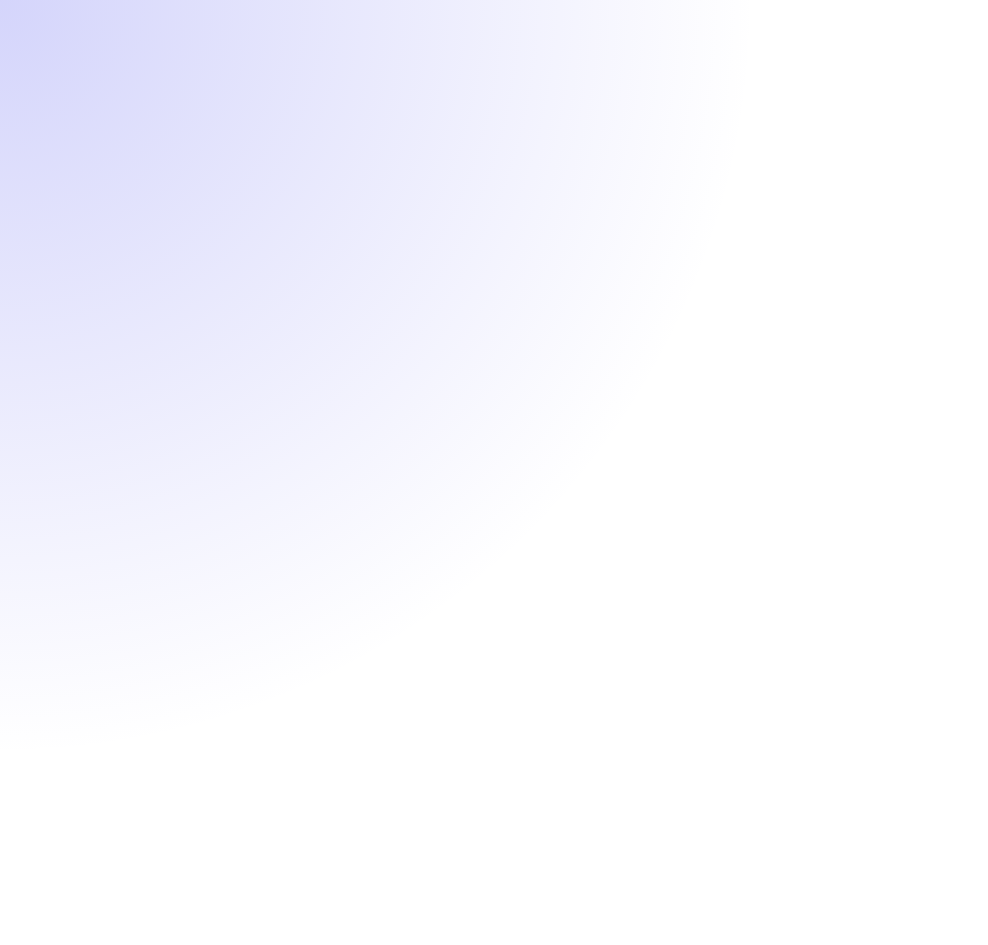
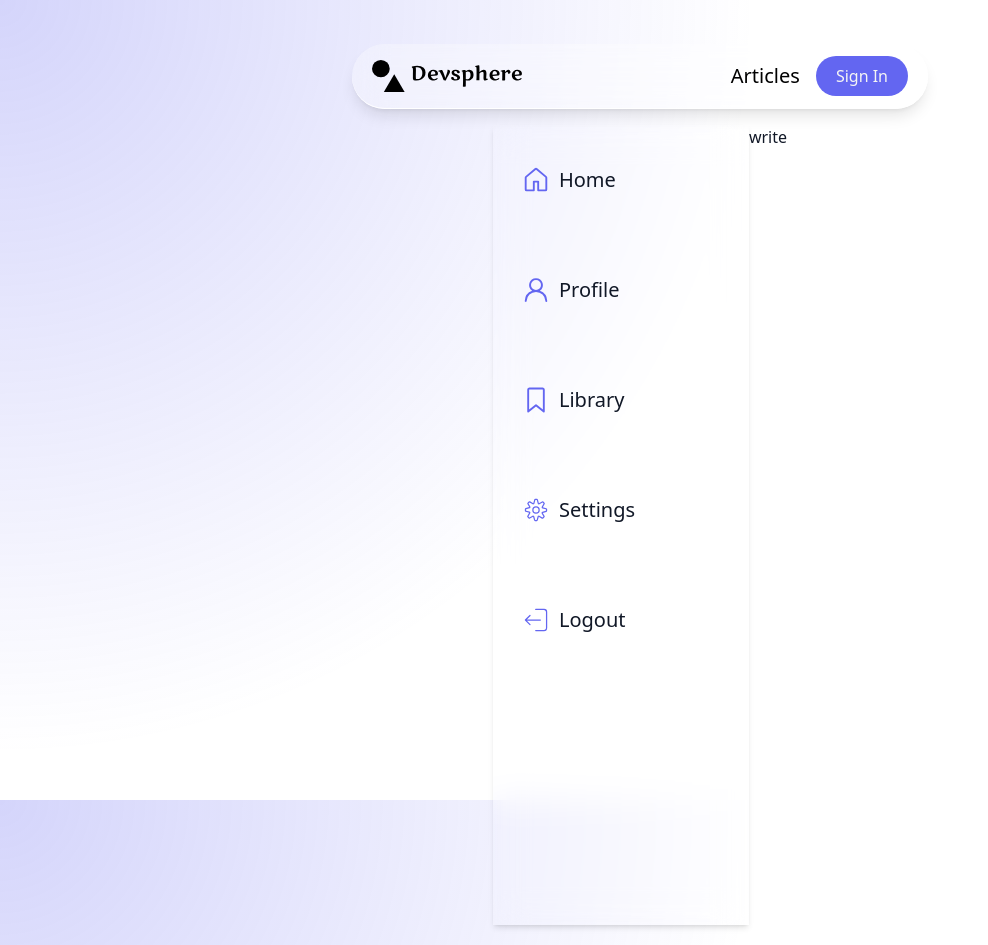
Before and after one commit to thedanielking/devSphere, a React (Vite) app: page /library/write in a window 1280 px wide. Before the commit this address had no page. Shown: the whole page, without its empty margins (0-988 px from the left). Before the commit the page ends 800 px from the top, so only its background shows below. Built offline with nearby package versions, Linux system fonts and the light colour scheme.

Commit message:
protectedRoute WritePosts

```diff
--- a/src/App.jsx
+++ b/src/App.jsx
@@ -1,13 +1,16 @@
 import { BrowserRouter, Navigate, Route, Routes } from "react-router-dom";
 import { Toaster } from "react-hot-toast";
 import AppLayout from "./components/AppLayout"
-
 
 import Homepage from "./pages/Homepage"
 import Login from "./pages/Login"
 import Signup from "./pages/Signup"
 import PostPage from "./pages/PostPage";
 import Posts from "./pages/Posts";
+
+import ProtectedRoute from "./components/ProtectedRoute";
+import WritePost from "./components/WritePost";
+
 
 function App() {
   return (
@@ -21,6 +24,12 @@ function App() {
           <Route path="/signUp" element={<Signup />} />
           <Route path="/posts" element={<Posts />} />
           <Route path="/posts/:slug" element={<PostPage />} />
+          <Route path="/library/write" element={
+            <ProtectedRoute>
+              <WritePost />
+            </ProtectedRoute >
+          }/>
+
         </Route>
       </Routes>
     </BrowserRouter>
--- a/src/components/PostsHeader.jsx
+++ b/src/components/PostsHeader.jsx
@@ -4,6 +4,7 @@ import SortBy from "./SortBy"
 import WritePostButton from "./WritePostButton"
 
 function PostsHeader() {
+
     return (
         <div className="flex flex-col gap-4 lg:flex-row lg:justify-between lg:items-center">
                 <div className="flex items-center gap-2">
--- /dev/null
+++ b/src/components/ProtectedRoute.jsx
@@ -0,0 +1,6 @@
+function ProtectedRoute({children}){
+    return children;
+}
+
+
+export default ProtectedRoute;
--- /dev/null
+++ b/src/components/WritePost.jsx
@@ -0,0 +1,7 @@
+function WritePost(){
+    return (
+        <div>write</div>
+    )
+}
+
+export default WritePost;
--- a/src/components/WritePostButton.jsx
+++ b/src/components/WritePostButton.jsx
@@ -1,12 +1,25 @@
+import { useAuth } from "../context/AuthContext";
+
+import {Link} from "react-router-dom";
 import { TbPencilCode } from "react-icons/tb"
 
 function WritePostButton() {
+    const {user} = useAuth();
+
+    if(!user){
+        return (
+            <span className="px-5 py-2 rounded flex items-center gap-2 bg-primary opacity-60 cursor-not-allowed">
+                <TbPencilCode className="text-xl text-white" />
+                <p className="text-white text-xl lg:text-2xl">Write</p>
+            </span>
+        )
+    }
     return (
-        <button className="px-5 py-2 rounded flex items-center gap-2 bg-primary">
+        <Link to="/library/write" className="px-5 py-2 rounded flex items-center gap-2 bg-primary">
             <TbPencilCode className="text-xl text-white" />
             <p className="text-white text-xl lg:text-2xl">Write</p>
-        </button>
+        </Link>
     )
 }
 
-export default WritePostButton
+export default WritePostButton;
```
